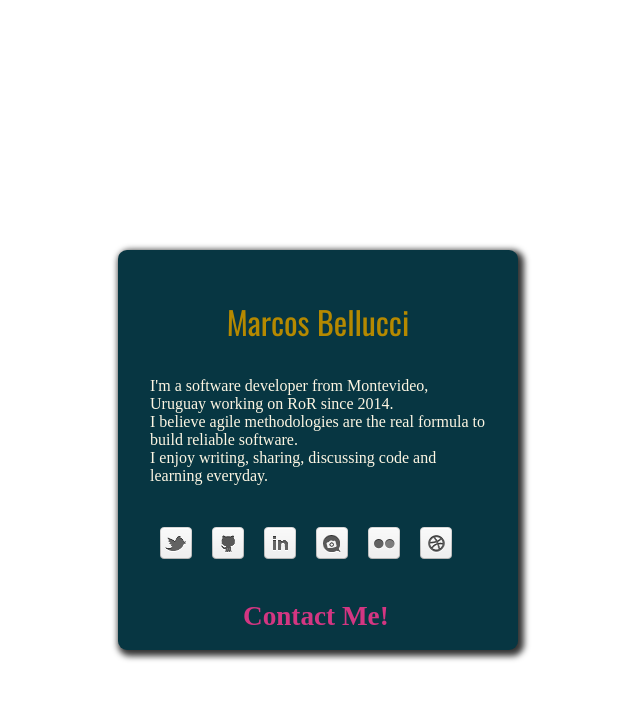
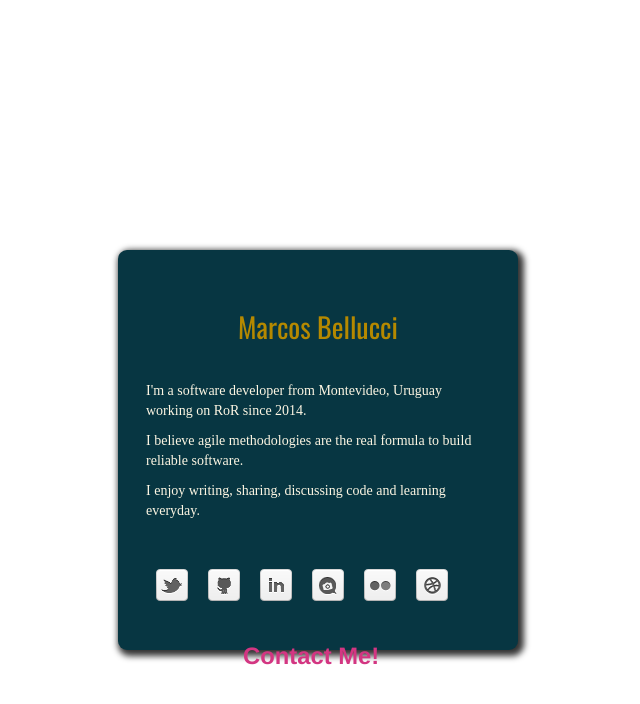
Before and after one commit to delbetu/delbetu.github.io, a Jekyll site: the page built from index.html, in a window 1280 px wide. Shown: the top 704 px of the page, without its empty margins (322-962 px from the left). Built offline with Jekyll 4.4.1, drawn with Linux system fonts in a browser that asks for light colours.

Commit message:
Add bootstrap 3

```diff
--- a/_layouts/default.html
+++ b/_layouts/default.html
@@ -6,7 +6,9 @@
   <link rel="stylesheet" href="/assets/stylesheets/main.css" type="text/css">
   <link rel="stylesheet" href="http://fonts.googleapis.com/css?family=Ubuntu+Mono" type="text/css">
   <link rel="stylesheet" href="https://fonts.googleapis.com/css?family=Oswald" type="text/css">
+  <link rel="stylesheet" href="https://maxcdn.bootstrapcdn.com/bootstrap/3.3.6/css/bootstrap.min.css" crossorigin="anonymous">
   <script src="http://code.jquery.com/jquery-2.2.1.js"></script>
+  <script src="https://maxcdn.bootstrapcdn.com/bootstrap/3.3.6/js/bootstrap.min.js" crossorigin="anonymous"></script>
 
   <!-- Google Analytics -->
   <script>
```
